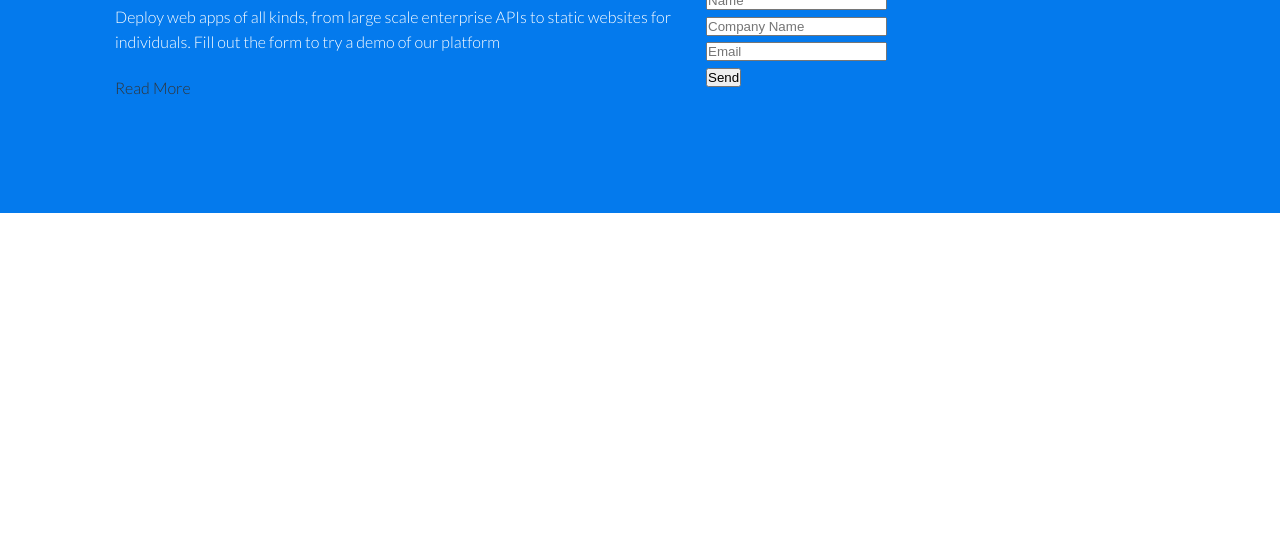
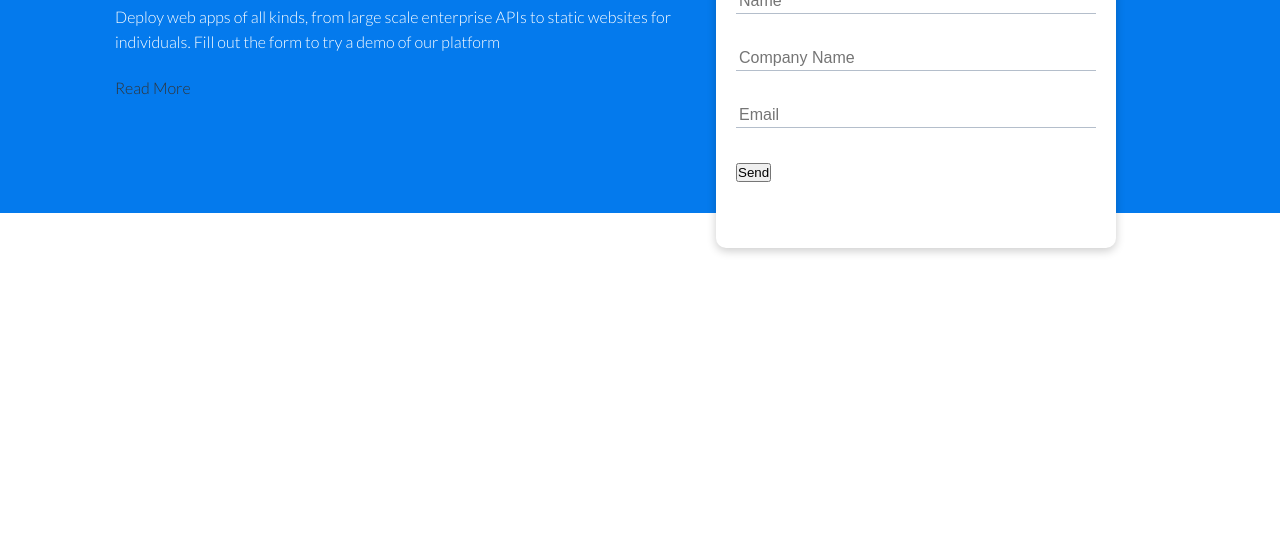
Before and after one commit to briansjkim/loruki-website, a plain HTML site: page index.html in a window 1280 px wide. Shown: the part 257-800 px from the top of the page. Drawn offline with Linux system fonts and the light colour scheme.

Commit message:
styled grid card and form

```diff
--- a/css/style.css
+++ b/css/style.css
@@ -97,9 +97,38 @@ justify-content: space-between instead of center */
 }
 
 .showcase .grid {
+    /* visible will make the element go past the border */
+    overflow: visible;
     /* this makes the right side slightly wider than the left side */
     grid-template-columns: 55% 45%;
     gap: 30px;
+}
+
+.showcase-form {
+    position: relative;
+    top: 60px;
+    height: 350px;
+    width: 400px;
+    padding: 40px;
+    z-index: 100;
+}
+
+.showcase-form .form-control {
+    margin: 30px 0;
+}
+
+.showcase-form input[type='text'],
+.showcase-form input[type='email'] {
+    border: 0;
+    border-bottom: 1px solid #b4becb;
+    width: 100%;
+    padding: 3px;
+    font-size: 16px;
+}
+
+.showcase-form input:focus {
+    /* removes the outline around the input when the input is clicked on */
+    outline: none;
 }
 
 
@@ -115,6 +144,16 @@ justify-content: space-between instead of center */
     overflow: auto;
     /* now even if the screen is smaller than 1100px, we can give the navbar space between the sides of the screen */
     padding: 0 40px;
+}
+
+.card {
+    background-color: #fff;
+    color: #333;
+    border-radius: 10px;
+    /* gives a little shadow to the box */
+    box-shadow: 0 3px 10px rgba(0, 0, 0, 0.2);
+    padding: 20px;
+    margin: 10px;
 }
 
 .flex {
```
